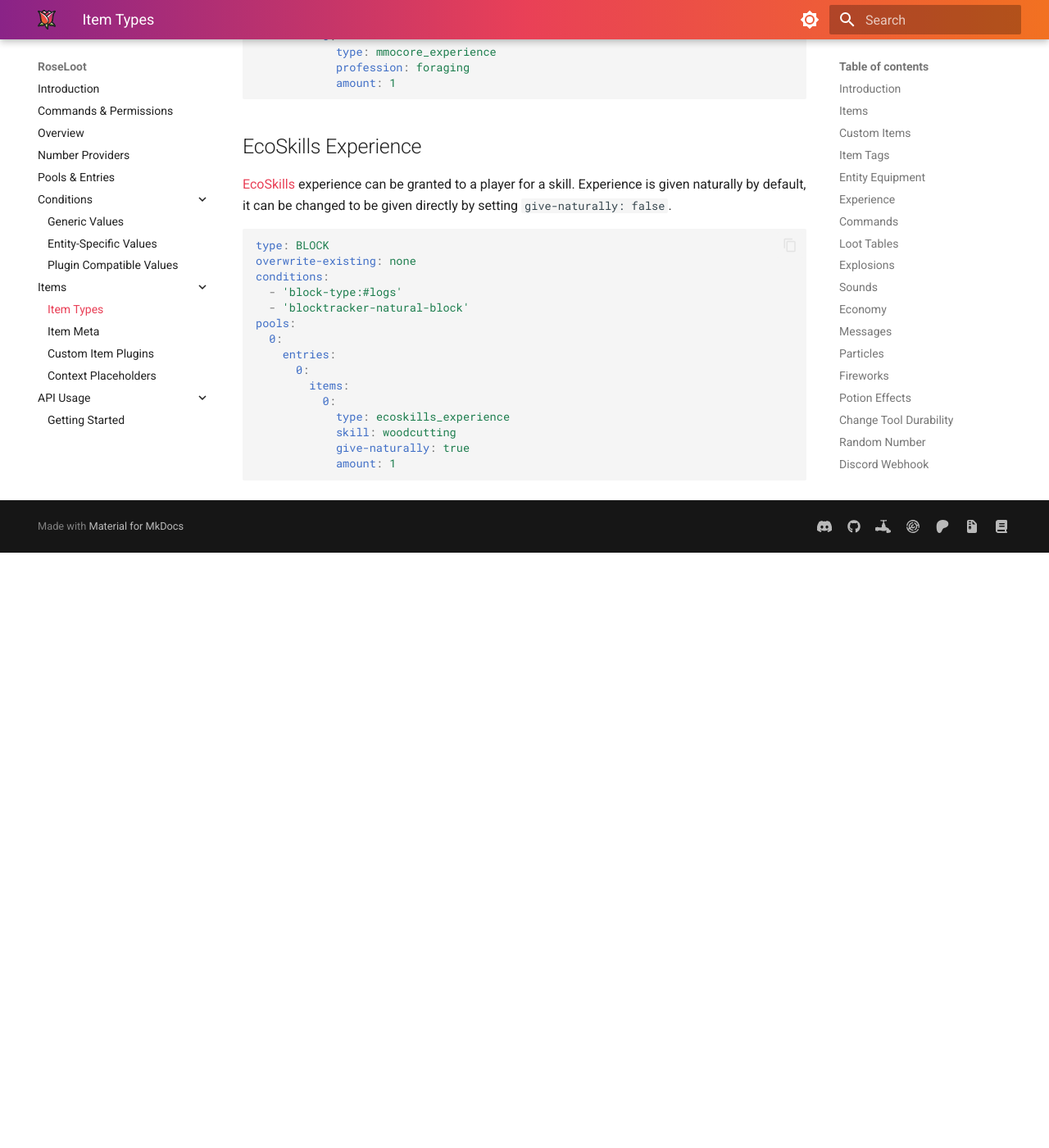
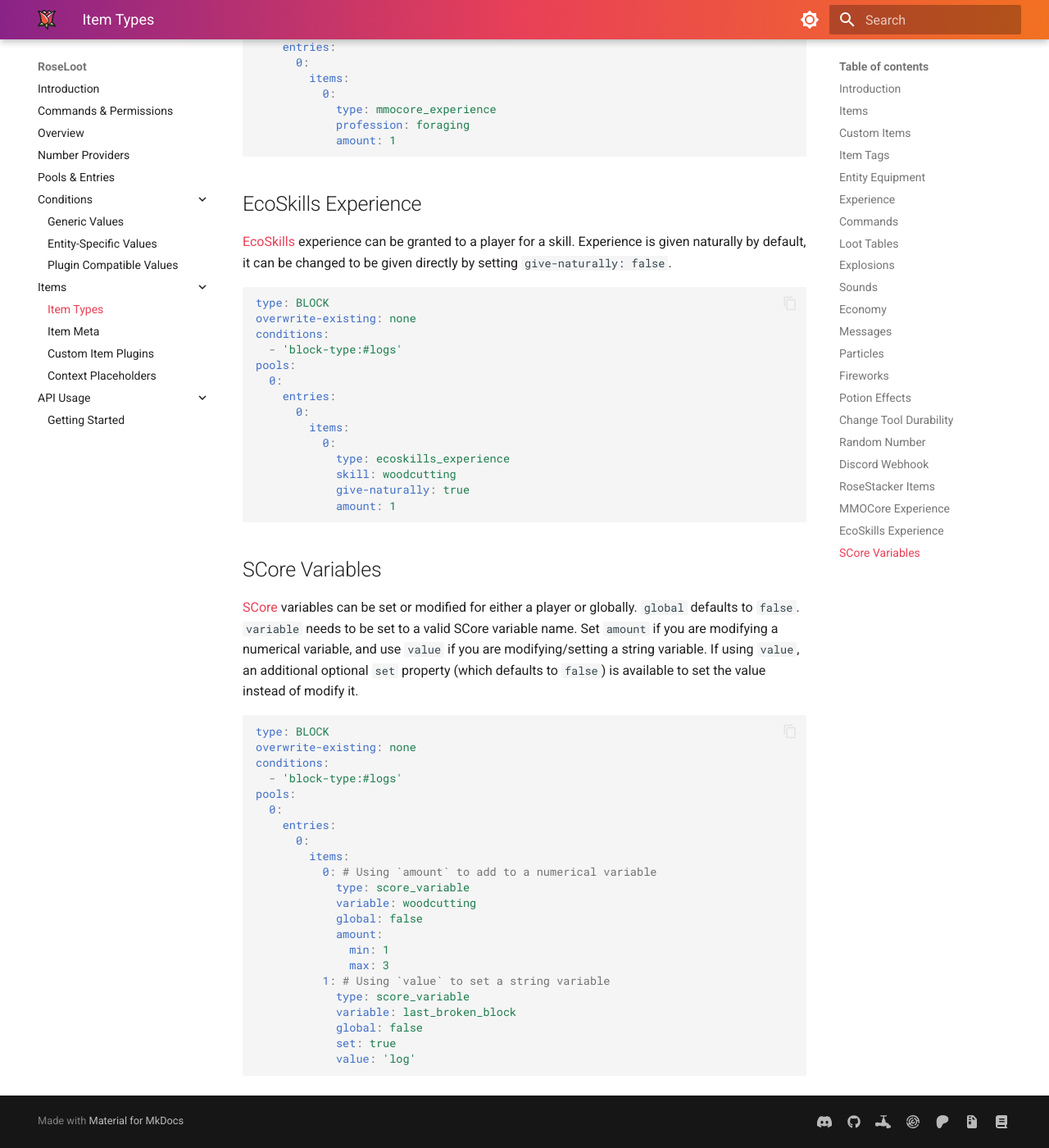
Before and after one commit to Rosewood-Development/RoseWiki, an MkDocs documentation site: the page built from docs/RoseLoot/item-types.md, in a window 1280 px wide and 1400 px high, scrolled down 10923 px. Shown: the whole window at 82% size. Built offline with MkDocs 1.6.1 and Material for MkDocs 9.7.7, drawn with Linux system fonts in a browser that asks for light colours; before the commit the page ends 11597 px from its top, so only the background shows below that; some of the changed text lies outside the part shown.

Commit message:
Added RoseLoot SCore variable loot item and `run-as-player` for commands

````diff
--- a/docs/RoseLoot/item-types.md
+++ b/docs/RoseLoot/item-types.md
@@ -97,7 +97,7 @@ pools:
 ```
 
 ## Commands
-You can run commands for those more exotic actions you want to perform from loot tables.
+You can run commands for those more exotic actions you want to perform from loot tables.  An optional property called `run-as-player` exists which can be set to true to run the command as the player instead of the console.
 ```yaml
 type: ENTITY
 overwrite-existing: none
@@ -114,6 +114,7 @@ pools:
           0:
             type: command
             value: 'say %player% killed a villager at %x% %y% %z% in %world%!'
+            run-as-player: false
 ```
 You can find valid placeholders to be used within commands on the [Context Placeholders](context-placeholders.md) page.
 
@@ -458,7 +459,6 @@ type: BLOCK
 overwrite-existing: none
 conditions:
   - 'block-type:#logs'
-  - 'blocktracker-natural-block'
 pools:
   0:
     entries:
@@ -470,3 +470,30 @@ pools:
             give-naturally: true
             amount: 1
 ```
+
+## SCore Variables
+[SCore](https://modrinth.com/plugin/score) variables can be set or modified for either a player or globally.  `global` defaults to `false`.  `variable` needs to be set to a valid SCore variable name.  Set `amount` if you are modifying a numerical variable, and use `value` if you are modifying/setting a string variable.  If using `value`, an additional optional `set` property (which defaults to `false`) is available to set the value instead of modify it.
+```yaml
+type: BLOCK
+overwrite-existing: none
+conditions:
+  - 'block-type:#logs'
+pools:
+  0:
+    entries:
+      0:
+        items:
+          0: # Using `amount` to add to a numerical variable
+            type: score_variable
+            variable: woodcutting
+            global: false
+            amount:
+              min: 1
+              max: 3
+          1: # Using `value` to set a string variable
+            type: score_variable
+            variable: last_broken_block
+            global: false
+            set: true
+            value: 'log'
+```
````
